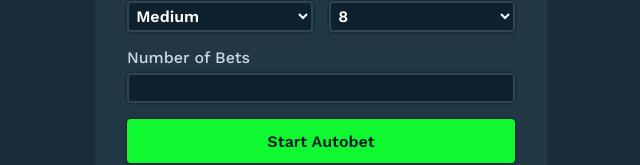
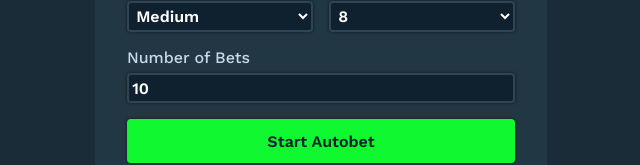
Before and after one commit to kmallari/plinko, a React (Create React App) app: page / in a window 1280 px wide. Both pictures are taken after a click on the button "Auto". Shown: the part 694-859 px from the top of the page, without its empty margins (319-959 px from the left). Built offline with nearby package versions, Linux system fonts and the light colour scheme.

Commit message:
Fixes automatic mode.

```diff
--- a/src/App.js
+++ b/src/App.js
@@ -27,8 +27,7 @@ const App = () => {
   const [rows, setRows] = useState(8);
   const [betPath, setBetPath] = useState([]);
   const [betStarted, setBetStarted] = useState(false);
-
-  const [numOfAutoBets, setNumOfAutoBets] = useState(0);
+  const [numOfAutoBets, setNumOfAutoBets] = useState(10);
   // const [ballXTravel, setBallXTravel] = useState(0);
   // Pyramid Code
 
@@ -177,8 +176,9 @@ const App = () => {
   };
 
   // betting function
-  const randomTraverse = (isAutomatic = true) => {
+  const randomTraverse = async () => {
     if (!betStarted) {
+      setBetStarted(true);
       let multiplier = 0;
       if (betAmount > balance) {
         // add popup here
@@ -203,21 +203,23 @@ const App = () => {
         }
       }
       // console.log(multiplier);
-      // console.log(balance);
       path.pop();
       setBetPath(path);
 
-      console.log("isAutomatic", isAutomatic);
+      console.log("bal", balance);
 
-      if (isAutomatic === false) {
-        setBetStarted(true);
-        setTimeout(() => {
-          setBalance(balance - betAmount + betAmount * multiplier);
-          setBetStarted(false);
-        }, 1200);
-      } else {
-        return multiplier;
-      }
+      await delay(1200);
+      await setBalance(
+        (balance) => balance - betAmount + betAmount * multiplier
+      );
+      await setBetStarted(false);
+
+      // setTimeout(() => {
+      //   setBalance(tempBal);
+      //   setBetStarted(false);
+      // }, 1200);
+
+      // return multiplier;
 
       list.head = headDup;
 
@@ -229,11 +231,16 @@ const App = () => {
     return new Promise((resolve, reject) => setTimeout(resolve, ms));
   };
 
-  const automatedTraverse = async () => {
+  const automatedTraverse = async (num = numOfAutoBets) => {
+    // for (let i = 0; i < numOfAutoBets; i++) {
+    //   randomTraverse();
+    //   await delay(1200);
+    // }
+
     setBetStarted(true);
     for (let i = 0; i < numOfAutoBets; i++) {
-      randomTraverse(false);
-      // await delay(1200);
+      randomTraverse();
+      await delay(1200);
     }
     setBetStarted(false);
   };
@@ -269,7 +276,11 @@ const App = () => {
     <div className='app'>
       <div>
         {/* <Ball rows={rows} /> */}
-        <Balance handleBalance={handleBalance} balance={balance} />
+        <Balance
+          handleBalance={handleBalance}
+          balance={balance}
+          betStarted={betStarted}
+        />
         <Menu
           handleAutoBet={handleAutoBet}
           handleBetAmount={handleBetAmount}
--- a/src/components/Balance/Balance.js
+++ b/src/components/Balance/Balance.js
@@ -1,27 +1,29 @@
 import React, { useRef } from "react";
 
-const Balance = ({ handleBalance, balance }) => {
+const Balance = ({ handleBalance, balance, betStarted }) => {
   const inputRef = useRef();
 
   return (
-    <div className="balance-section">
-      <div className="set-balance">
-        <div className="input">
-          <label htmlFor="bal">Set balance</label>
-          <div className="bal-input">
+    <div className='balance-section'>
+      <div className='set-balance'>
+        <div className='input'>
+          <label htmlFor='bal'>Set balance</label>
+          <div className='bal-input'>
             <input
               ref={inputRef}
-              id="bal"
-              name="bal"
-              type="number"
-              min="0"
-              defaultValue="100"
+              id='bal'
+              name='bal'
+              type='number'
+              min='0'
+              defaultValue='100'
+              disabled={betStarted ? true : null}
             />
             <button
               onClick={() => {
                 handleBalance(inputRef.current.value);
               }}
-              className="set-balance-btn"
+              className='set-balance-btn'
+              disabled={betStarted ? true : null}
             >
               Set Balance
             </button>
@@ -30,7 +32,7 @@ const Balance = ({ handleBalance, balance }) => {
       </div>
       <div>
         <p>
-          Current balance: <span id="balance">{balance}</span>{" "}
+          Current balance: <span id='balance'>{balance}</span>{" "}
         </p>
       </div>
     </div>
--- a/src/components/Menu/Auto.js
+++ b/src/components/Menu/Auto.js
@@ -1,18 +1,31 @@
 import React from "react";
 
-const Auto = ({ handleNumOfAutoBets, automatedTraverse, numOfAutoBets }) => {
+const Auto = ({
+  handleNumOfAutoBets,
+  automatedTraverse,
+  numOfAutoBets,
+  betStarted,
+}) => {
   return (
-    <div className="auto-menu">
-      <div className="input">
-        <label htmlFor="num-of-bets">Number of Bets</label>
+    <div className='auto-menu'>
+      <div className='input'>
+        <label htmlFor='num-of-bets'>Number of Bets</label>
         <input
           onChange={handleNumOfAutoBets}
-          type="number"
-          id="num-of-bets"
-          name="num-of-bets"
+          type='number'
+          id='num-of-bets'
+          name='num-of-bets'
+          defaultValue={10}
+          disabled={betStarted ? true : null}
         />
       </div>
-      <button onClick={automatedTraverse} className="bet-button">Start Autobet</button>
+      <button
+        onClick={() => automatedTraverse(numOfAutoBets)}
+        className='bet-button'
+        disabled={betStarted ? true : null}
+      >
+        Start Autobet
+      </button>
     </div>
   );
 };
--- a/src/components/Menu/Manual.js
+++ b/src/components/Menu/Manual.js
@@ -1,12 +1,18 @@
-import React from 'react'
+import React from "react";
 
-const Manual = ({ randomTraverse }) => {
+const Manual = ({ randomTraverse, betStarted }) => {
   // randomTraverse();
   return (
     <div>
-      <button onClick={()=>randomTraverse(false)} className="bet-button">Bet</button>
+      <button
+        onClick={randomTraverse}
+        className='bet-button'
+        disabled={betStarted ? true : null}
+      >
+        Bet
+      </button>
     </div>
-  )
-}
+  );
+};
 
-export default Manual
+export default Manual;
--- a/src/components/Menu/Menu.js
+++ b/src/components/Menu/Menu.js
@@ -16,7 +16,7 @@ const Menu = ({
   randomTraverse,
   automatedTraverse,
   betStarted,
-  numOfAutoBets
+  numOfAutoBets,
 }) => {
   return (
     <div className='menu'>
@@ -108,11 +108,13 @@ const Menu = ({
         </div>
       </div>
       {!autoBet ? (
-        <Manual randomTraverse={randomTraverse} />
+        <Manual randomTraverse={randomTraverse} betStarted={betStarted} />
       ) : (
         <Auto
           automatedTraverse={automatedTraverse}
           handleNumOfAutoBets={handleNumOfAutoBets}
+          numOfAutoBets={numOfAutoBets}
+          betStarted={betStarted}
         />
       )}
     </div>
```
